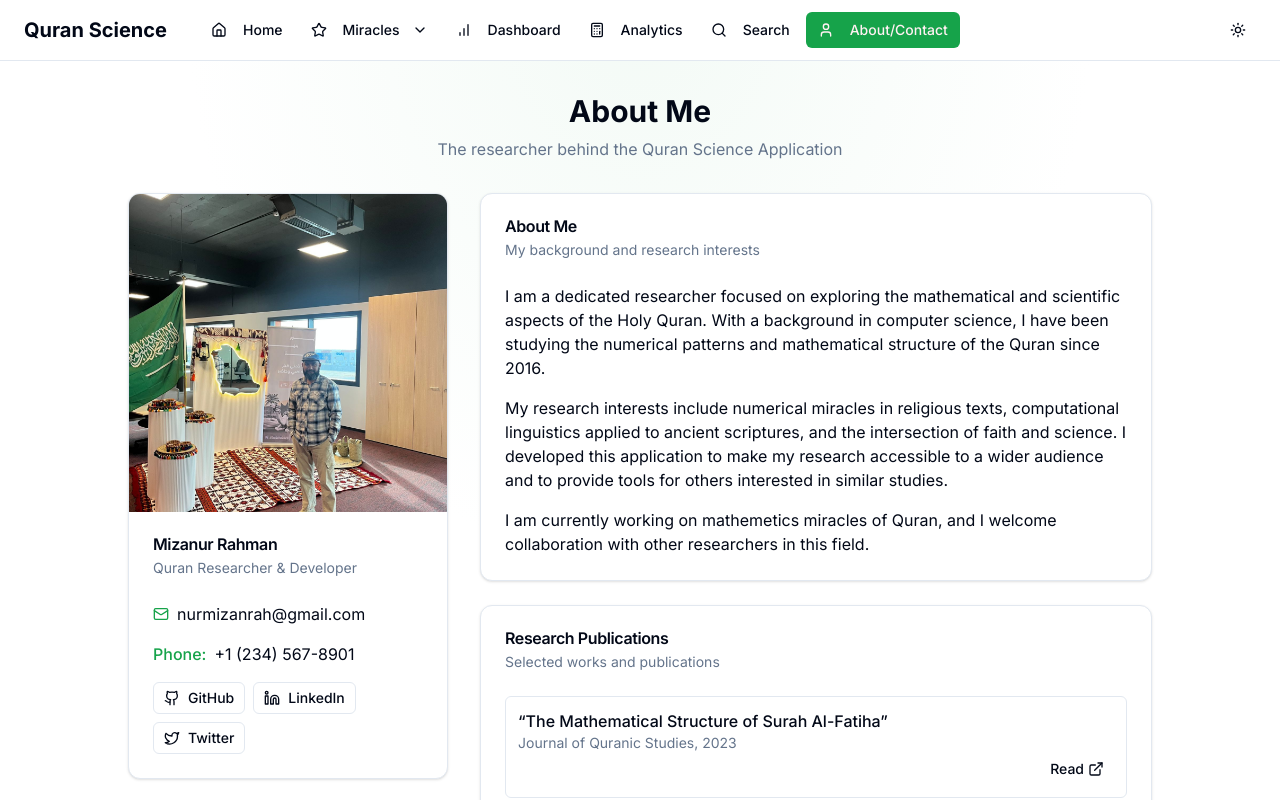
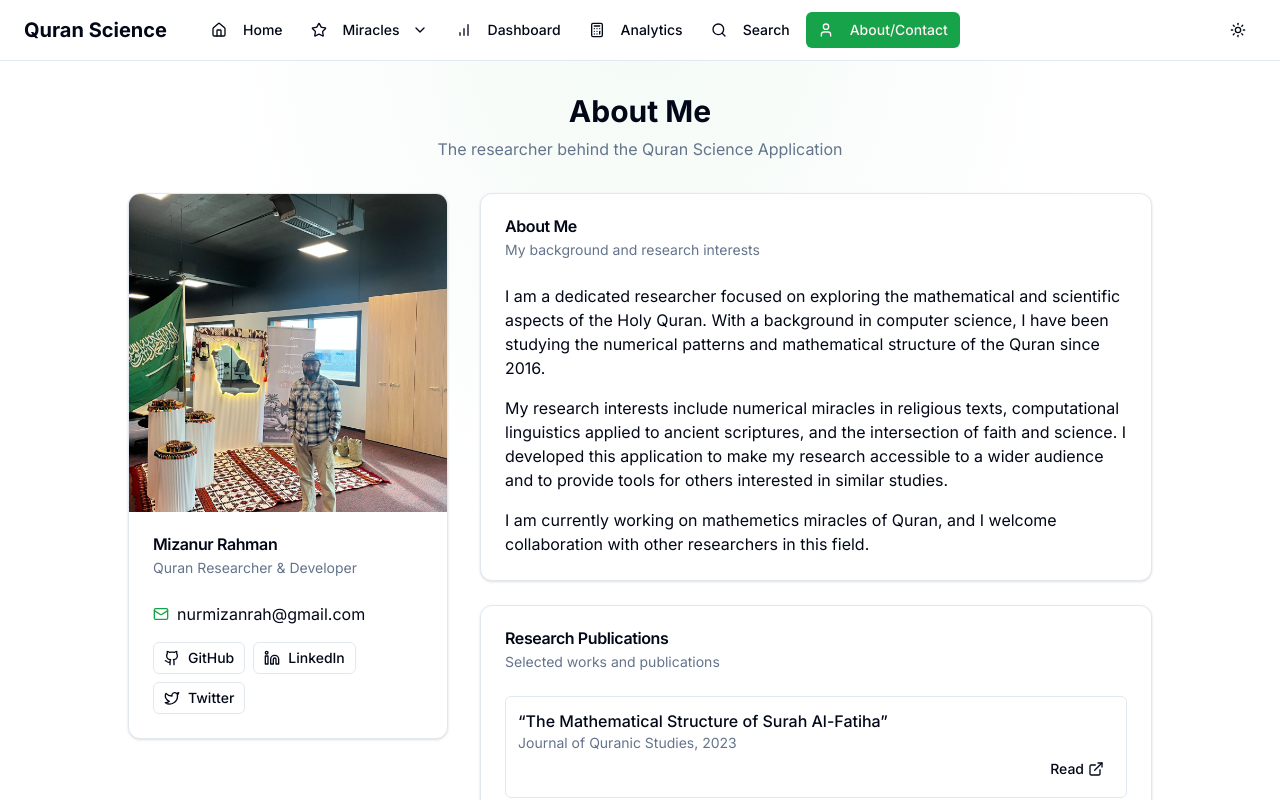
Before and after one commit to nickty/quran, a Next.js app: page /about in a window 1280 px wide. Shown: the top 800 px of the page. Built offline with nearby package versions, Linux system fonts and the light colour scheme.

Commit message:
more info update

```diff
--- a/src/app/about/page.tsx
+++ b/src/app/about/page.tsx
@@ -38,10 +38,10 @@
                     nurmizanrah@gmail.com
                   </a>
                 </div>
-                <div className="flex items-center">
+                {/* <div className="flex items-center">
                   <span className="text-primary font-medium">Phone:</span>
                   <span className="ml-2">+1 (234) 567-8901</span>
-                </div>
+                </div> */}
                 <div className="flex flex-wrap gap-2 mt-4">
                   <Button variant="outline" size="sm" className="gap-2" asChild>
                     <a href="https://github.com/nickty" target="_blank" rel="noopener noreferrer">
--- a/src/components/contact-card.tsx
+++ b/src/components/contact-card.tsx
@@ -48,7 +48,7 @@
             <p className="text-sm">
               I am a dedicated researcher focused on exploring the mathematical and scientific aspects of the Holy
               Quran. With a background in computer science, I have been studying the numerical patterns and mathematical
-              structure of the Quran since 2009.
+              structure of the Quran since 2016.
             </p>
             <div className="flex flex-wrap gap-2">
               <Button size="sm" className="gap-1" asChild>
```
